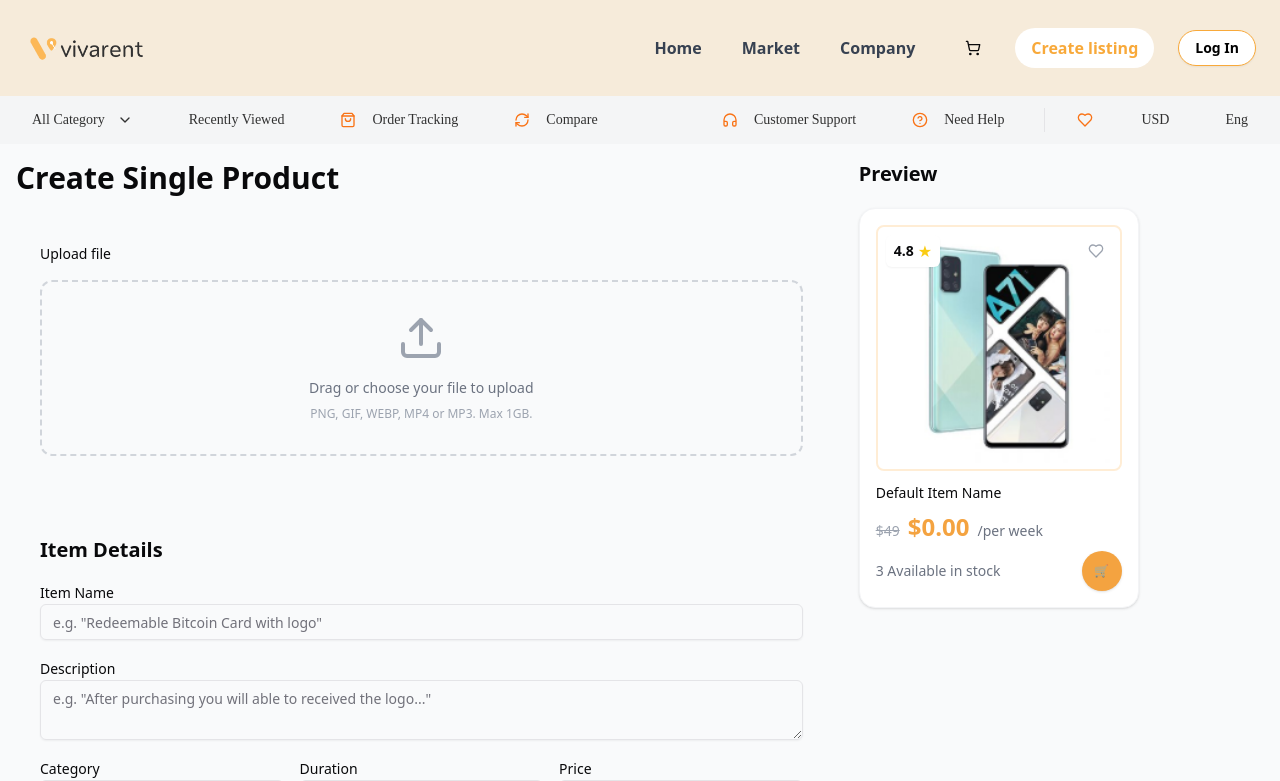
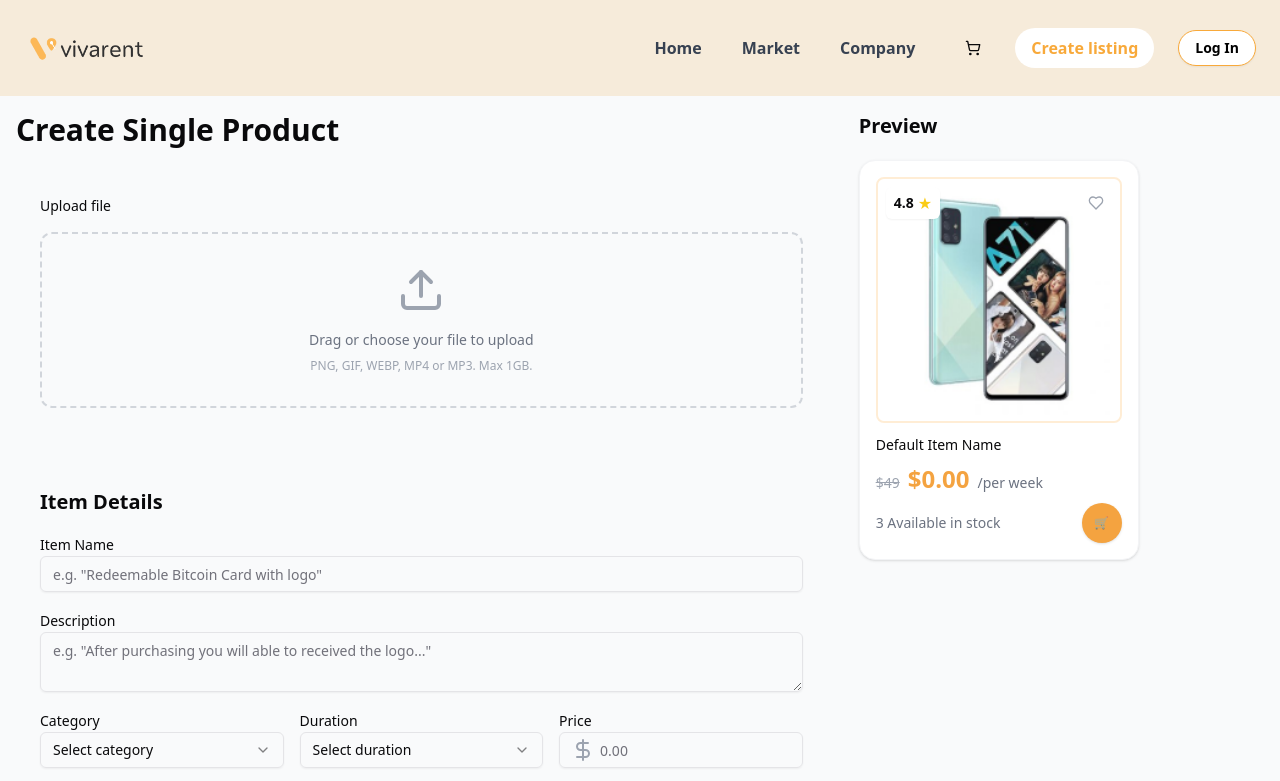
Before and after one commit to sachinydv5/Hermes, a React (Vite) app in the folder Hermes-Frontend/: page /createsingle in a window 1280 px wide. Shown: the top 781 px of the page. Built offline with nearby package versions, Linux system fonts and the light colour scheme.

Commit message:
ui issue fix (#23)

```diff
--- a/Hermes-Frontend/src/components/layout/MainLayout.tsx
+++ b/Hermes-Frontend/src/components/layout/MainLayout.tsx
@@ -7,8 +7,8 @@
 export function MainLayout({ children }: any) {
     const location = useLocation();
 
-    const noFooterPaths = [AppRoutes.USERPROFILE, AppRoutes.DASHBOARD,AppRoutes.WISHLIST];
-    const noNavBar = [AppRoutes.HOME];
+    const noFooterPaths = [AppRoutes.USERPROFILE, AppRoutes.DASHBOARD,AppRoutes.WISHLIST,AppRoutes.TRACKORDER];
+    const noNavBar = ["/",AppRoutes.HOME];
 
     const hideNavBar = noNavBar.some((path) => location.pathname.startsWith(path));
     const hideFooter = noFooterPaths.some((path) => location.pathname.startsWith(path));
```
